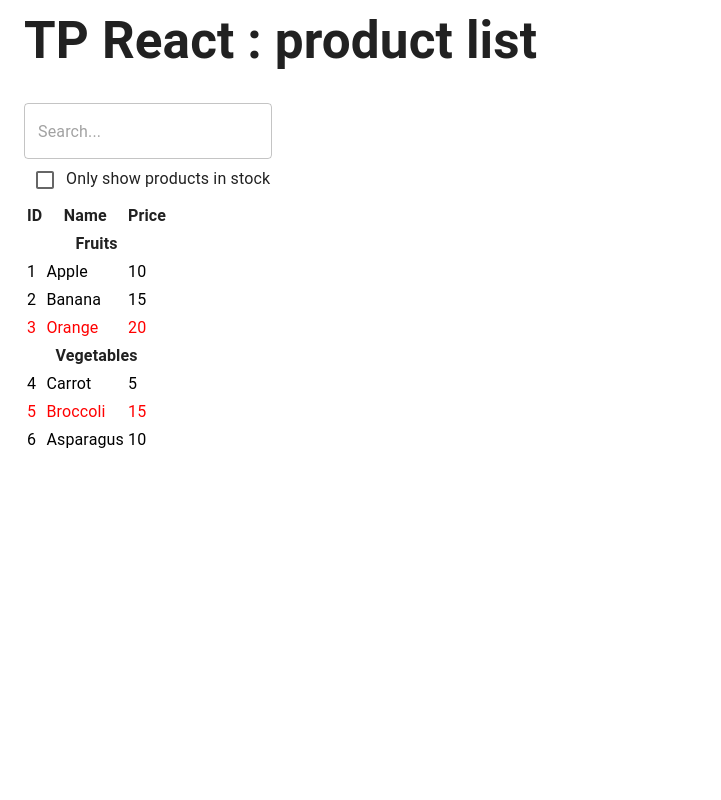
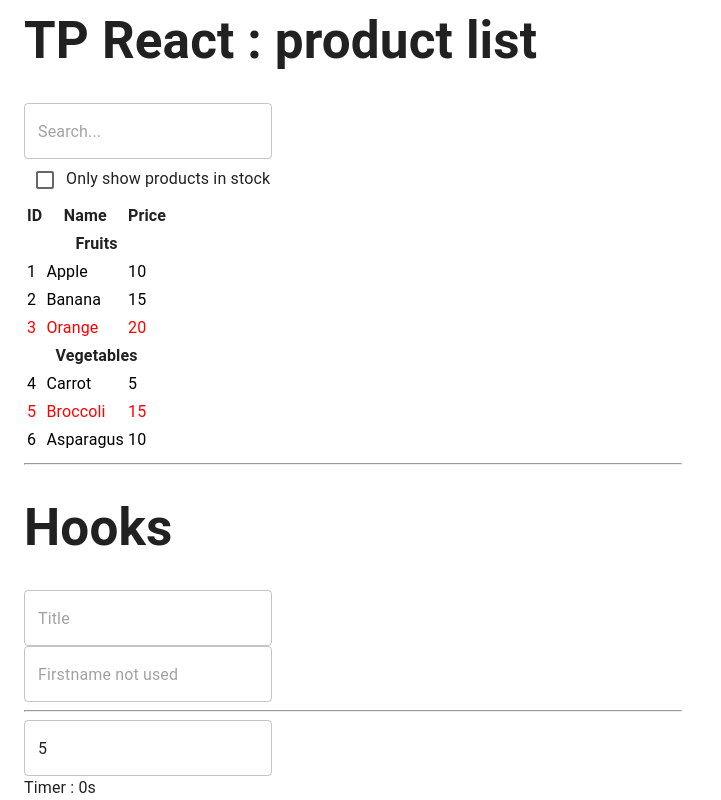
Before and after one commit to florianPalabost/react-jsx-tuto, a React (Vite) app: page / in a window 1280 px wide. Shown: the part 1465-2265 px from the top of the page, without its empty margins (0-721 px from the left). Before the commit the page ends 1920 px from the top, so only its background shows below. Built offline with nearby package versions, Linux system fonts and the light colour scheme.

Commit message:
useEffect

```diff
--- a/src/App.jsx
+++ b/src/App.jsx
@@ -4,6 +4,7 @@ import { Box, Container, CssBaseline } from '@mui/material';
 import Tutos from './components/Tutos';
 import ProductTable from './components/ProductTable/ProductTable';
 import SearchBar from './components/SearchBar';
+import UseEffect from './components/UseEffect';
 
 export default function App() {
     const products = [
@@ -83,6 +84,11 @@ export default function App() {
                     />
                     <ProductTable products={visibleProducts} />
                 </Box>
+                <hr />
+                <Box>
+                    <h1>Hooks</h1>
+                    <UseEffect />
+                </Box>
             </Container>
         </CssBaseline>
     );
--- /dev/null
+++ b/src/components/UseEffect/UseEffect.jsx
@@ -0,0 +1,51 @@
+import { Box } from '@mui/material';
+import { useEffect, useState } from 'react';
+import MyInput from '../Forms/MyInput';
+
+function EditTitle() {
+    const [title, setTitle] = useState('');
+    const [firstname, setFirstname] = useState('');
+
+    console.log('rendered');
+
+    // only called when title prop is modified (not called on each render of the component)
+    useEffect(() => {
+        document.title = title;
+    }, [title]);
+
+    useEffect(() => {
+        console.log('first only when mounted');
+    }, []);
+
+    const [duration, setDuration] = useState(5);
+    const [secondsLeft, setSecondsLeft] = useState(duration);
+
+    const handleChange = (v) => {
+        setDuration(v);
+        setSecondsLeft(v);
+    };
+
+    useEffect(() => {
+        const timer = setInterval(() => {
+            setSecondsLeft((durationLeft) => (durationLeft - 1 > 0 ? durationLeft - 1 : 0));
+        }, 1000);
+
+        return () => {
+            clearInterval(timer);
+        };
+    }, [duration]);
+
+    return (
+        <Box>
+            <MyInput type="text" value={title} onChange={setTitle} placeholder="Title" />
+            <MyInput type="text" value={firstname} onChange={setFirstname} placeholder="Firstname not used" />
+            <hr />
+            <MyInput type="text" value={duration} onChange={handleChange} placeholder="Timer" />
+            Timer : {secondsLeft}s
+        </Box>
+    );
+}
+
+export default function UseEffect() {
+    return <EditTitle />;
+}
--- /dev/null
+++ b/src/components/UseEffect/index.js
@@ -0,0 +1,3 @@
+import UseEffect from "./UseEffect";
+
+export default UseEffect;
```
